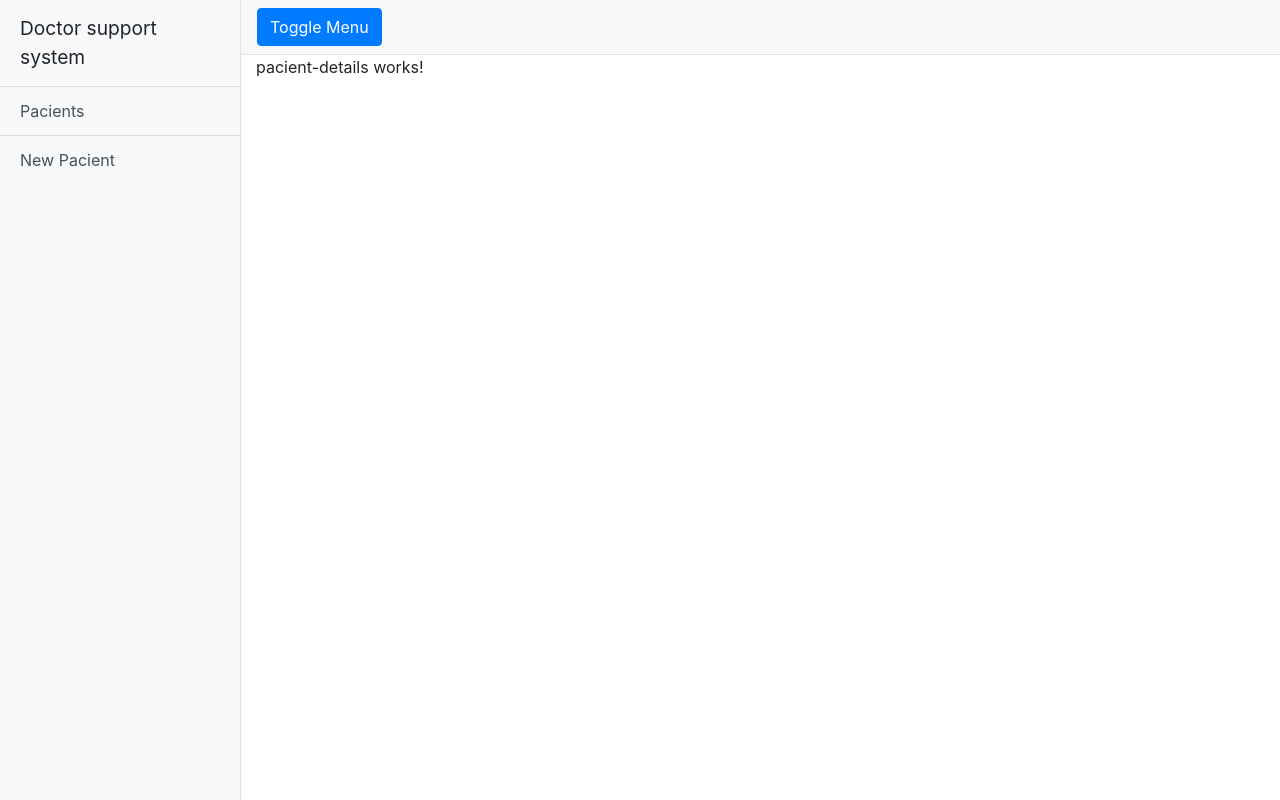
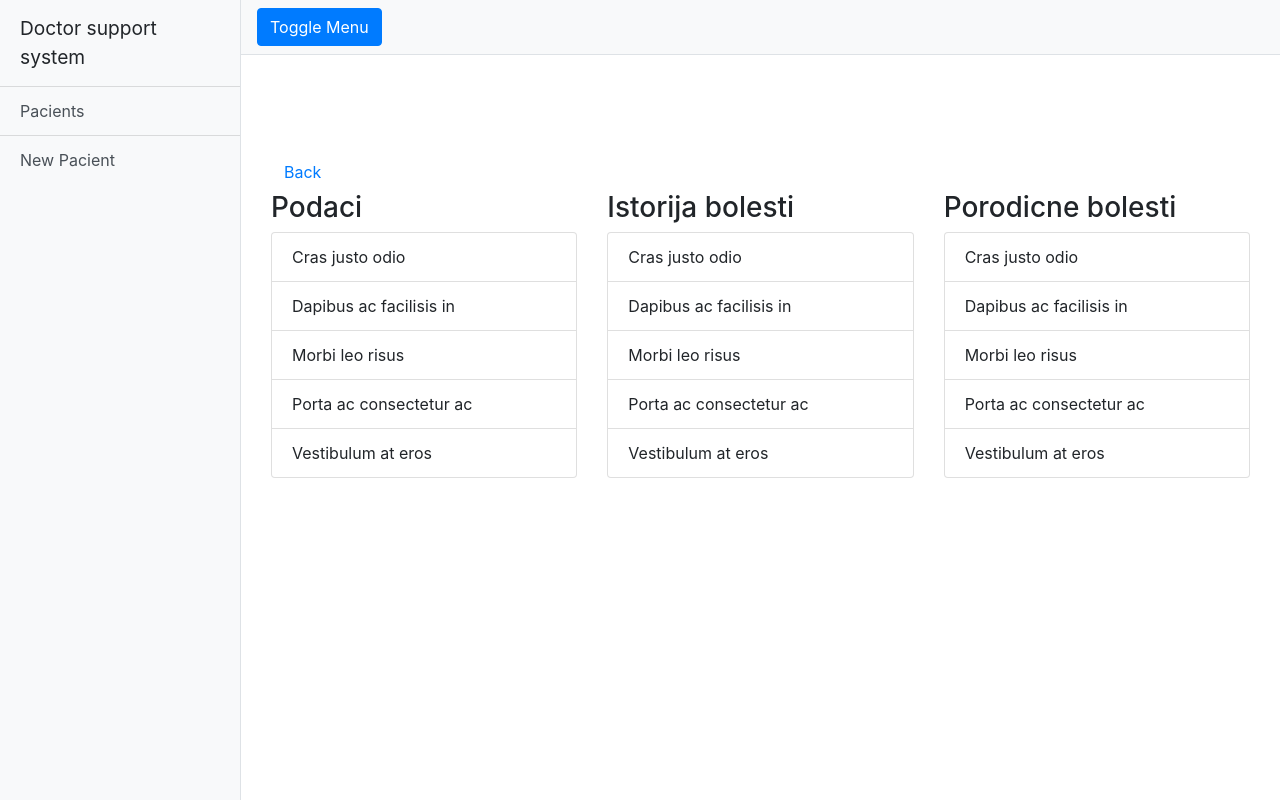
Before and after one commit to MandicNikola/DSS, an Angular app in the folder ingznanja-front/: page /details/1 in a window 1280 px wide. Built offline with nearby package versions, Linux system fonts and the light colour scheme; no server answers.

Commit message:
added front components

```diff
--- a/ingznanja-front/src/app/app-routing.module.ts
+++ b/ingznanja-front/src/app/app-routing.module.ts
@@ -5,14 +5,15 @@ import { PregledComponent } from './pregled/pregled.component';
 import { PacientsComponent } from './components/pacients/pacients.component';
 import { PacientComponent } from './components/pacient/pacient.component';
 import { PacientDetailsComponent } from './components/pacient-details/pacient-details.component';
-
+import { PreventiveComponent } from './components/preventive/preventive.component';
 
 const routes : Routes = [
   {path: '', redirectTo: '/pacients', pathMatch: 'full'},
   {path: 'pacients', component: PacientsComponent},
   {path: 'pregled/:id', component: PregledComponent},
   {path: 'pacient', component: PacientComponent },
-  {path: 'details/:id', component: PacientDetailsComponent  }
+  {path: 'details/:id', component: PacientDetailsComponent },
+  {path: 'preventive/:id', component: PreventiveComponent }
 ];
 
 
--- a/ingznanja-front/src/app/app.module.ts
+++ b/ingznanja-front/src/app/app.module.ts
@@ -11,6 +11,7 @@ import { PregledComponent } from './pregled/pregled.component';
 import { PacientsComponent } from './components/pacients/pacients.component';
 import { PacientComponent } from './components/pacient/pacient.component';
 import { PacientDetailsComponent } from './components/pacient-details/pacient-details.component';
+import { PreventiveComponent } from './components/preventive/preventive.component';
 
 
 @NgModule({
@@ -21,7 +22,8 @@ import { PacientDetailsComponent } from './components/pacient-details/pacient-de
     PregledComponent,
     PacientsComponent,
     PacientComponent,
-    PacientDetailsComponent
+    PacientDetailsComponent,
+    PreventiveComponent
   ],
   imports: [
     BrowserModule,
--- a/ingznanja-front/src/app/components/pacient-details/pacient-details.component.css
+++ b/ingznanja-front/src/app/components/pacient-details/pacient-details.component.css
@@ -0,0 +1,7 @@
+.set {
+   margin-top: 10%;
+}
+
+h2 {
+    margin-bottom : 20px;
+}
--- a/ingznanja-front/src/app/components/pacient-details/pacient-details.component.html
+++ b/ingznanja-front/src/app/components/pacient-details/pacient-details.component.html
@@ -1,3 +1,50 @@
-<p>
-  pacient-details works!
-</p>
+
+
+<div class="container">
+
+  <div class="set">
+    <button type="button" (click)="back()" class="btn btn-link">Back</button>
+  <div class="row">
+
+      <div class="col-4">
+        <h3>Podaci</h3>
+      </div>
+      <div class="col-4">
+        <h3>Istorija bolesti</h3>
+      </div>
+      <div class="col-4">
+        <h3>Porodicne bolesti</h3>
+      </div>
+  </div>
+  <div class="row">
+    <div class="col-4">
+        <ul class="list-group">
+            <li class="list-group-item">Cras justo odio</li>
+            <li class="list-group-item">Dapibus ac facilisis in</li>
+            <li class="list-group-item">Morbi leo risus</li>
+            <li class="list-group-item">Porta ac consectetur ac</li>
+            <li class="list-group-item">Vestibulum at eros</li>
+
+          </ul>
+    </div>
+    <div class="col-4">
+        <ul class="list-group">
+            <li class="list-group-item">Cras justo odio</li>
+            <li class="list-group-item">Dapibus ac facilisis in</li>
+            <li class="list-group-item">Morbi leo risus</li>
+            <li class="list-group-item">Porta ac consectetur ac</li>
+            <li class="list-group-item">Vestibulum at eros</li>
+          </ul>
+    </div>
+    <div class="col-4">
+        <ul class="list-group">
+            <li class="list-group-item">Cras justo odio</li>
+            <li class="list-group-item">Dapibus ac facilisis in</li>
+            <li class="list-group-item">Morbi leo risus</li>
+            <li class="list-group-item">Porta ac consectetur ac</li>
+            <li class="list-group-item">Vestibulum at eros</li>
+          </ul>
+    </div>
+  </div>
+  </div>
+</div>
--- a/ingznanja-front/src/app/components/pacient-details/pacient-details.component.ts
+++ b/ingznanja-front/src/app/components/pacient-details/pacient-details.component.ts
@@ -20,10 +20,16 @@ export class PacientDetailsComponent implements OnInit {
     private route: ActivatedRoute
   ) {
     this.idPacient = parseInt(this.route.snapshot.paramMap.get("id"));
-
+    this.pacientService.getPacient(this.idPacient).subscribe(
+      data => this.pacient = data
+    );
   }
 
   ngOnInit() {
   }
 
+  back() : void {
+    this.router.navigate(['/pacients']);
+  }
+
 }
--- a/ingznanja-front/src/app/components/pacients/pacients.component.html
+++ b/ingznanja-front/src/app/components/pacients/pacients.component.html
@@ -7,6 +7,7 @@
           <th scope="col"><input class="form-control" name="filterIme"     (input)="filter()"  [(ngModel)]="filterIme"  type="text" placeholder="Ime"></th>
           <th scope="col"><input class="form-control" name="filterPrezime" (input)="filter()"  [(ngModel)]="filterPrezime"  type="text" placeholder="Prezime"></th>
           <th scope="col"><input class="form-control" name="filterGodiste" (input)="filter()"  [(ngModel)]="filterGodiste"  type="number" placeholder="Godiste " min="1950"></th>
+          <th scope="col"></th>
           <th scope="col"></th>
           <th scope="col"></th>
         </tr>
@@ -19,6 +20,7 @@
           <td>{{pacient.godiste}}.</td>
           <td><button type="button" class="btn btn-primary btn-sm" routerLink="/pregled/{{pacient.id}}"  (click)="noviPregled(pacient.id)">Pregled</button></td>
           <td><button type="button" class="btn btn-info btn-sm" (click)="onDetailsClick(pacient.id)">Detalji</button></td>
+          <td><button type="button" class="btn btn-info btn-sm" (click)="preventivniPregled(pacient.id)">Preventivni pregled</button></td>
           </tr>
       </tbody>
 </table>
--- a/ingznanja-front/src/app/components/pacients/pacients.component.ts
+++ b/ingznanja-front/src/app/components/pacients/pacients.component.ts
@@ -53,6 +53,13 @@ export class PacientsComponent implements OnInit {
 
   trackByIdentity = (index: number, item: Pacient) : number => (item.id);
 
+  onDetailsClick(id : number) : void {
+    this.router.navigate(['/details',id]);
+  }
+
+  preventivniPregled(id : number) : void {
+    this.router.navigate(['/preventive', id]);
+  }
 
 
 }
--- /dev/null
+++ b/ingznanja-front/src/app/components/preventive/preventive.component.html
@@ -0,0 +1,3 @@
+<p>
+  preventive works!
+</p>
--- /dev/null
+++ b/ingznanja-front/src/app/components/preventive/preventive.component.ts
@@ -0,0 +1,15 @@
+import { Component, OnInit } from '@angular/core';
+
+@Component({
+  selector: 'app-preventive',
+  templateUrl: './preventive.component.html',
+  styleUrls: ['./preventive.component.css']
+})
+export class PreventiveComponent implements OnInit {
+
+  constructor() { }
+
+  ngOnInit() {
+  }
+
+}
--- a/ingznanja-front/src/app/services/pacient.service.ts
+++ b/ingznanja-front/src/app/services/pacient.service.ts
@@ -58,4 +58,8 @@ export class PacientService {
     return this.http.post(`${ROOT_URL}/pacients/add`,body);
   }
 
+  getPacient(id : number) : Observable<any> {
+    return this.http.get(`${ROOT_URL}/pacients/${id}`);
+  }
+
 }
```
Also changed, not shown: ingznanja-front/src/app/components/preventive/preventive.component.css (added), 1 other file (tests, documents, lock files or other folders).
